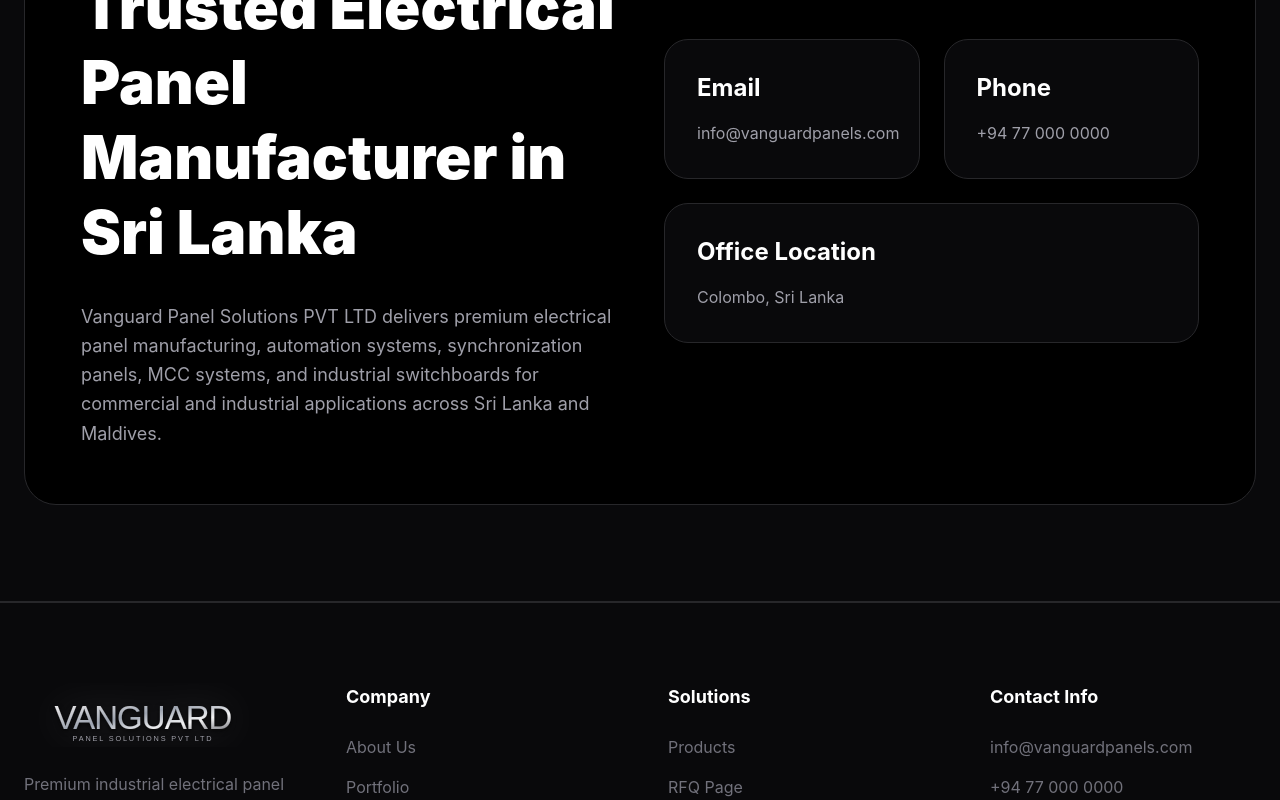
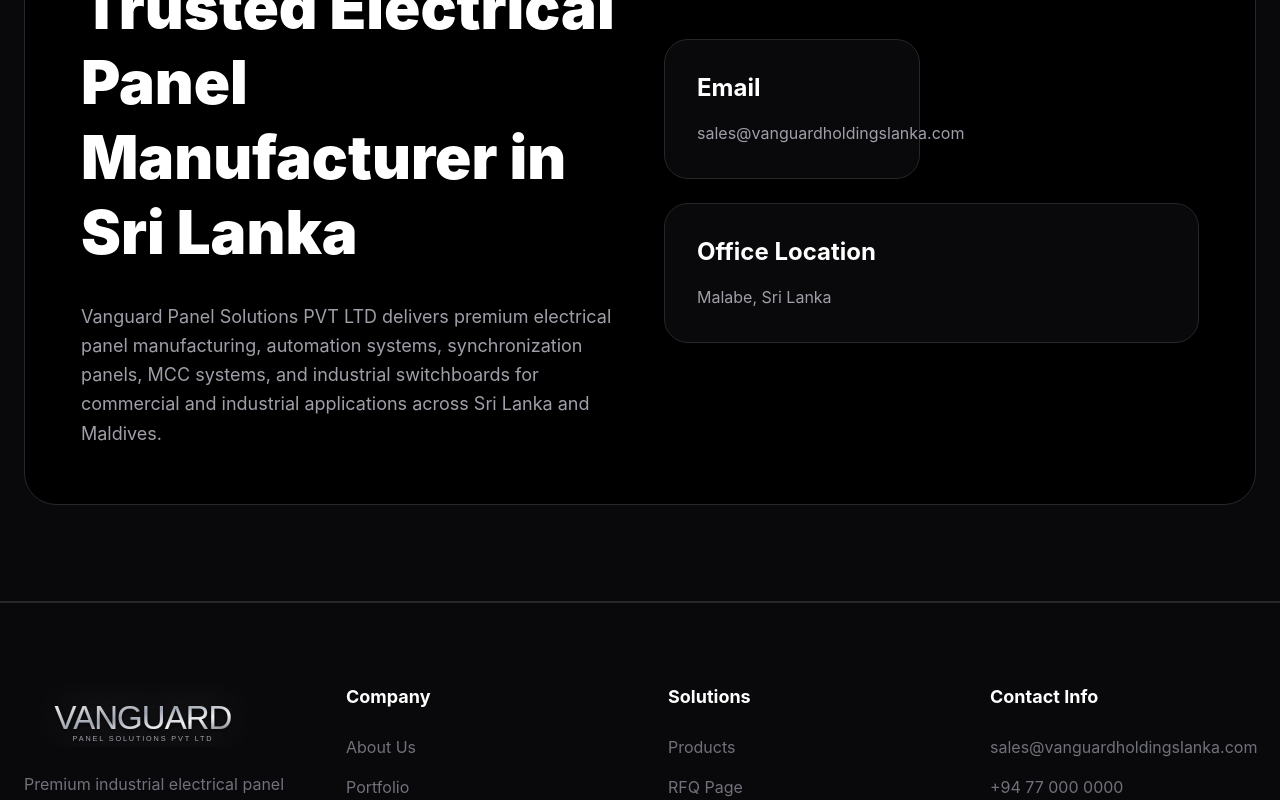
Before and after one commit to vanguardholdingslanka/vanguardholdingslanka, a React app: page / in a window 1280 px wide. Shown: the part 7340-8140 px from the top of the page. Built offline with nearby package versions, Linux system fonts and the light colour scheme; the HTML template or start-up script is replaced by a standard one.

Commit message:
Frontend Update

```diff
--- a/src/pages/Index.jsx
+++ b/src/pages/Index.jsx
@@ -688,11 +688,11 @@ export default function VanguardPanelSolutionsWebsite() {
                                         </h3>
 
                                         <p className="leading-relaxed text-zinc-400">
-                                            info@vanguardpanels.com
+                                            sales@vanguardholdingslanka.com
                                         </p>
                                     </div>
 
-                                    <div className="rounded-3xl border border-zinc-800 bg-zinc-950 p-8">
+                                    {/* <div className="rounded-3xl border border-zinc-800 bg-zinc-950 p-8">
                                         <h3 className="mb-4 text-2xl font-bold text-white">
                                             Phone
                                         </h3>
@@ -700,7 +700,7 @@ export default function VanguardPanelSolutionsWebsite() {
                                         <p className="leading-relaxed text-zinc-400">
                                             +94 77 000 0000
                                         </p>
-                                    </div>
+                                    </div> */}
 
                                     <div className="rounded-3xl border border-zinc-800 bg-zinc-950 p-8 sm:col-span-2">
                                         <h3 className="mb-4 text-2xl font-bold text-white">
@@ -708,7 +708,7 @@ export default function VanguardPanelSolutionsWebsite() {
                                         </h3>
 
                                         <p className="leading-relaxed text-zinc-400">
-                                            Colombo, Sri Lanka
+                                            Malabe, Sri Lanka
                                         </p>
                                     </div>
                                 </div>
@@ -786,7 +786,7 @@ export default function VanguardPanelSolutionsWebsite() {
                             </h3>
 
                             <div className="space-y-4 text-zinc-500">
-                                <p>info@vanguardpanels.com</p>
+                                <p>sales@vanguardholdingslanka.com</p>
                                 <p>+94 77 000 0000</p>
                                 <p>Colombo, Sri Lanka</p>
                             </div>
```
